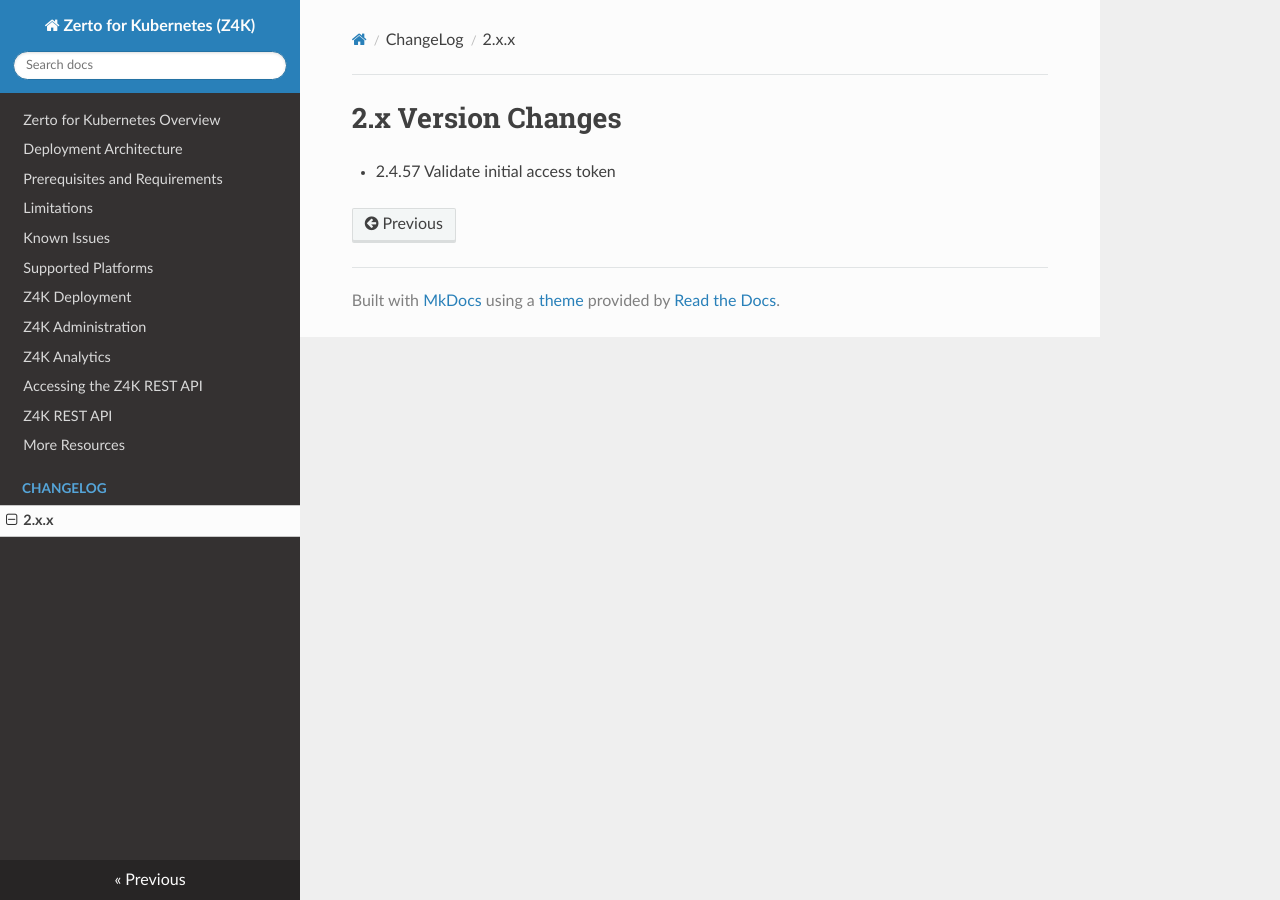
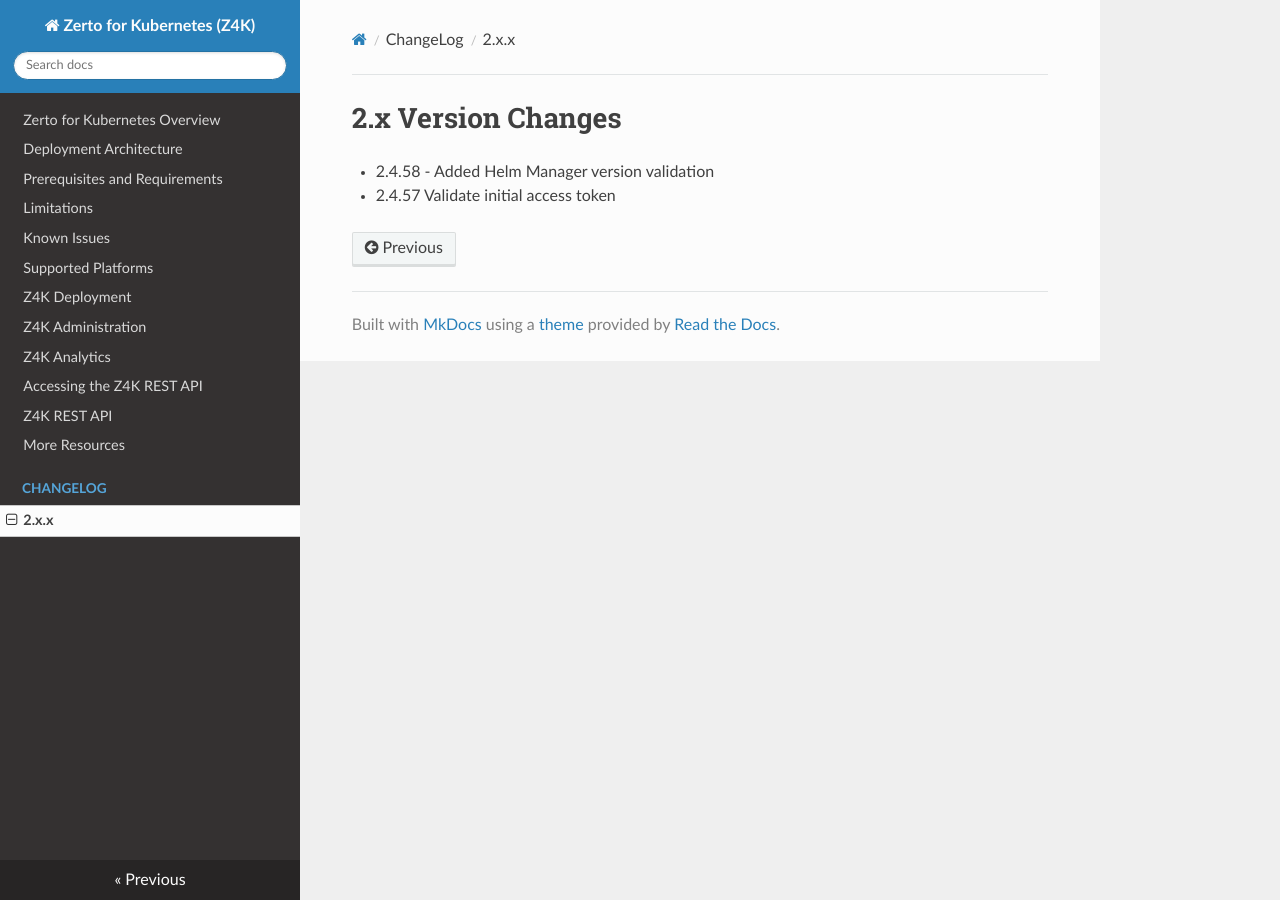
Before and after one commit to ZertoPublic/Z4K, an MkDocs documentation site: the page built from docs/changes/version2.x.x.md, in a window 1280 px wide. Built offline with MkDocs 1.6.1, drawn with Linux system fonts in a browser that asks for light colours.

Commit message:
commit all changes on branch :2.4.58 for version:2.4.58

```diff
--- a/docs/changes/version2.x.x.md
+++ b/docs/changes/version2.x.x.md
@@ -1,3 +1,4 @@
 2.x Version Changes
 ===================
+* 2.4.58 - Added Helm Manager version validation
 * 2.4.57 Validate initial access token
```
